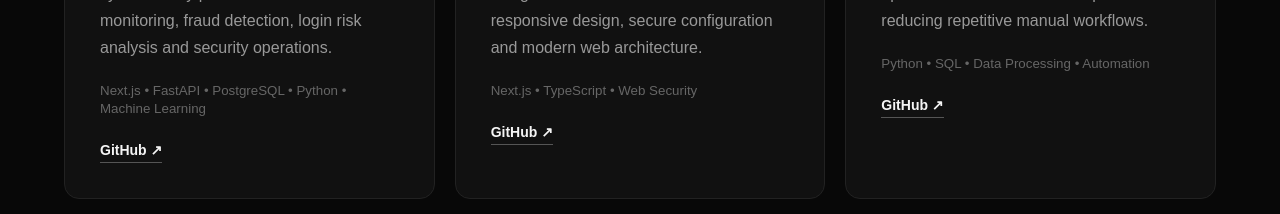
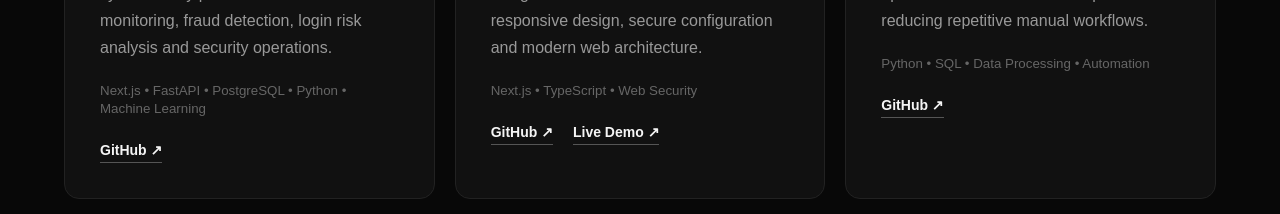
Before and after one commit to bobsspx/cyber-portfolio, a Next.js app: page / in a window 1280 px wide. Shown: the part 2600-2814 px from the top of the page. Built offline with nearby package versions, Linux system fonts and the light colour scheme.

Commit message:
Fix SecureFactory GitHub link

```diff
--- a/app/page.tsx
+++ b/app/page.tsx
@@ -16,8 +16,8 @@ const projects = [
       "Security-focused business website designed for factories and SMEs with responsive design, secure configuration and modern web architecture.",
     tech:
       "Next.js • TypeScript • Web Security",
-    github: "https://github.com/bobsspx/securefactory",
-    demo: "#",
+    github: "https://github.com/bobsspx/securefactory-demo",
+    demo: "https://securefactory-demo.vercel.app",
   },
   {
     title: "Business Dashboard",
```
